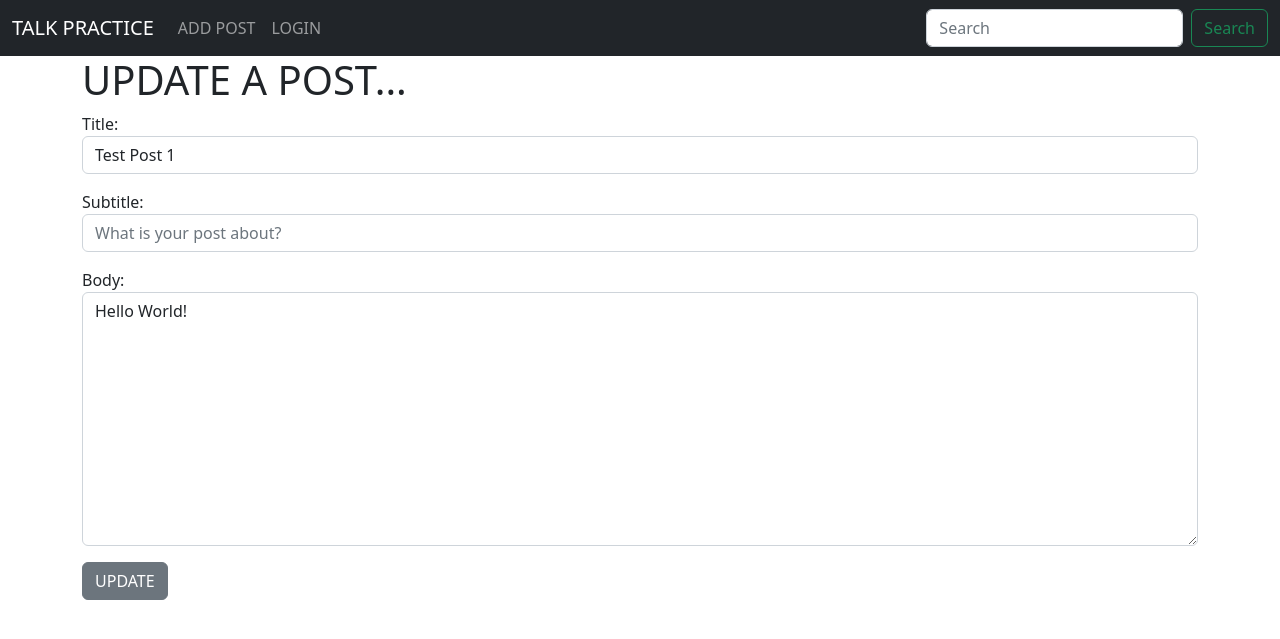
After one commit to NickWaldock/talk-practice-forum, a Django app: page /article/edit/1 in a window 1280 px wide. The commit adds this page. Shown: the top 639 px of the page. Run offline with Django 4.2, Linux system fonts and the light colour scheme; data comes from the database, SQL or seed files in the repository; both versions use the stored data as it was after the commit.

Commit message:
Create edit/update post and style

```diff
--- a/talk_practice_forum/blog/forms.py
+++ b/talk_practice_forum/blog/forms.py
@@ -14,3 +14,16 @@ class PostForm(forms.ModelForm):
             'author': forms.Select(attrs={'class':'form-control'}),
             'body': forms.Textarea(attrs={'class':'form-control', 'placeholder':'Add your content here...'}),
         }
+
+
+class EditForm(forms.ModelForm):
+    class Meta:
+        model = Post
+        fields = ('title', 'subtitle', 'body')
+
+        # Bootstrap styling for edit post form. Attaches to the html tag class to add bootstrap css styles of 'form-control'
+        widgets = {
+            'title': forms.TextInput(attrs={'class':'form-control', 'placeholder': 'Add a concise title'}),
+            'subtitle': forms.TextInput(attrs={'class':'form-control', 'placeholder':'What is your post about?'}),
+            'body': forms.Textarea(attrs={'class':'form-control', 'placeholder':'Add your content here...'}),
+        }
--- a/talk_practice_forum/blog/templates/article-detail.html
+++ b/talk_practice_forum/blog/templates/article-detail.html
@@ -4,13 +4,14 @@
 {% block content %}
 
 <h1>{{ post.title }}</h1>
+
 <br>
 {{ post.author }}
 <br>
 {{ post.body }}
 <br>
 
-
+<small><a href="{% url 'update-post' post.pk %}">EDIT POST</a></small>
 <a class="btn btn-secondary" href="{% url 'home' %}">BACK TO POSTS</a>
 
 {% endblock %}
--- a/talk_practice_forum/blog/templates/home.html
+++ b/talk_practice_forum/blog/templates/home.html
@@ -8,6 +8,8 @@
     <a href="{% url 'article-detail' post.pk %}">{{ post.title }}</a>
     {{ post.author }}
     {{ post.body }}
+    <br>
+    <small><a href="{% url 'update-post' post.pk %}">EDIT POST</a></small>
 <br>
 
 {% endfor %}
--- /dev/null
+++ b/talk_practice_forum/blog/templates/update-post.html
@@ -0,0 +1,29 @@
+{% extends 'base.html' %}
+{% block title %} EDIT YOUR POST... {% endblock %}
+{% block content %}
+
+
+<h1>UPDATE A POST...</h1>
+
+<div class="form-group">
+    <form method="POST">
+    {% csrf_token %}
+
+    <!-- <h3>POST TITLE:</h3>
+    {{ form.title }}
+    <br>
+    <h5>POST SUBTITLE:</h5>
+    {{ form.subtitle }}
+    <br>
+    {{ form.author }}
+    <br>
+    {{ form.body }}
+    <br> -->
+
+    {{form.as_p}}
+    <button class="btn btn-secondary">UPDATE</button>
+</div>
+
+</form>
+
+{% endblock %}
--- a/talk_practice_forum/blog/urls.py
+++ b/talk_practice_forum/blog/urls.py
@@ -1,10 +1,11 @@
 from django.urls import path
 # from . import views
-from .views import HomeView, ArticleDetailView, AddPostView
+from .views import HomeView, ArticleDetailView, AddPostView, UpdatePostView
 
 urlpatterns = [
     # path('', views.home, name='home'),
     path('', HomeView.as_view(), name='home'),
     path('article/<int:pk>', ArticleDetailView.as_view(), name='article-detail'),
     path('add-post/', AddPostView.as_view(), name='add-post'),
+    path('article/edit/<int:pk>', UpdatePostView.as_view(), name='update-post'),
 ]
--- a/talk_practice_forum/blog/views.py
+++ b/talk_practice_forum/blog/views.py
@@ -1,7 +1,7 @@
 from django.shortcuts import render
-from django.views.generic import ListView, DetailView, CreateView
+from django.views.generic import ListView, DetailView, CreateView, UpdateView
 from .models import Post
-from .forms import PostForm
+from .forms import PostForm, EditForm
 
 # def home(request):
 #     return render(request, 'home.html', {})
@@ -26,3 +26,11 @@ class AddPostView(CreateView):
     template_name = 'add-post.html'
     # fields = ('title', 'subtitle', 'body')
     # fields = '__all__'
+
+
+# Updates a blog post
+class UpdatePostView(UpdateView):
+    model = Post
+    form_class = EditForm
+    template_name = 'update-post.html'
+    # fields = ['title', 'subtitle', 'body']
```
Also changed, not shown: talk_practice_forum/db.sqlite3.
